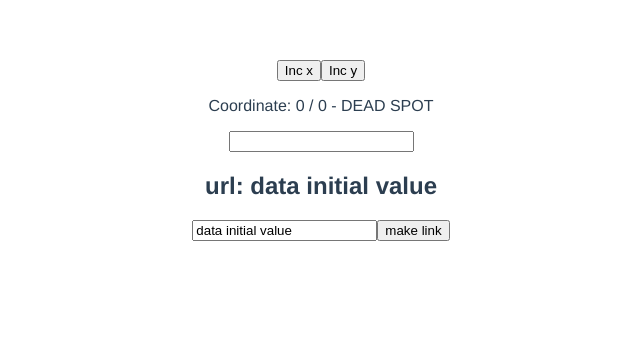
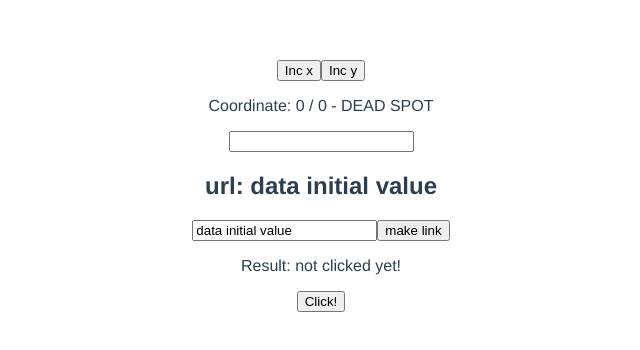
Before and after one commit to rowaxl/vue_super_sample, a Vue app: page / in a window 1280 px wide. Shown: the top 350 px of the page, without its empty margins (319-959 px from the left). Built offline with nearby package versions, Linux system fonts and the light colour scheme.

Commit message:
add computed pattern

```diff
--- /dev/null
+++ b/src/components/Computed.vue
@@ -0,0 +1,27 @@
+<template>
+    <div>
+        <p>Result: {{ output }}</p>
+        <button v-on:click="++computedCounter">Click!</button>
+    </div>
+</template>
+
+<script>
+export default {
+    name: 'Computed',
+    data: function() {
+        return {
+            computedCounter : 0
+        }
+    },
+    computed: {
+        output: function() {
+            return this.computedCounter > 0 ? 'clicked!' : 'not clicked yet!'
+        }
+    },
+    methods: {
+        result: function() {
+            return this.computedCounter > 0 ? 'clicked!' : 'not clicked yet!'
+        }
+    }
+};
+</script>
--- a/src/components/Counter.vue
+++ b/src/components/Counter.vue
@@ -2,15 +2,11 @@
     <div>
         <button v-on:click="x += 1">Inc x</button>
         <button v-on:click="y += 1">Inc y</button>
-        <p v-on:mousemove="(event) => {
-            x = event.clientX;
-            y = event.clientY;
-            }"
-        >
+        <p v-on:mousemove="updateCoordinate">
             Coordinate: {{ x }} / {{ y }}
             - <span v-on:mousemove.stop="">DEAD SPOT</span>
         </p>
-        <input type="text" v-on:keyup.enter="entered" />
+        <input type="text" v-on:keyup.enter="() => {console.log('entered!')}" />
     </div>
 </template>
 
@@ -24,22 +20,9 @@ export default {
         }
     },
     methods: {
-        // increment: function (name, int) {
-        //     switch(name) {
-        //         case 'x':
-        //             this.x += int;
-        //             break;
-        //         case 'y':
-        //             this.y += int;
-        //             break;
-        //     }
-        // },
         updateCoordinate: function(event) {
             this.x = event.clientX;
             this.y = event.clientY;
-        },
-        entered: function(event) {
-            console.log(event);
         }
     }
 }
--- a/src/components/HelloWorld.vue
+++ b/src/components/HelloWorld.vue
@@ -5,18 +5,21 @@
     <input type="text" v-on:input="changeText" v-bind:value="text" />
     <button v-on:click="updateLink">make link</button>
     <Link v-bind:href="href" />
+    <Computed />
   </div>
 </template>
 
 <script>
 import Link from './Link.vue';
 import Counter from './Counter';
+import Computed from './Computed';
 
 export default {
   name: 'HelloWorld',
   components: {
     Link,
-    Counter
+    Counter,
+    Computed
   },
   data: function() {
     return {
```
